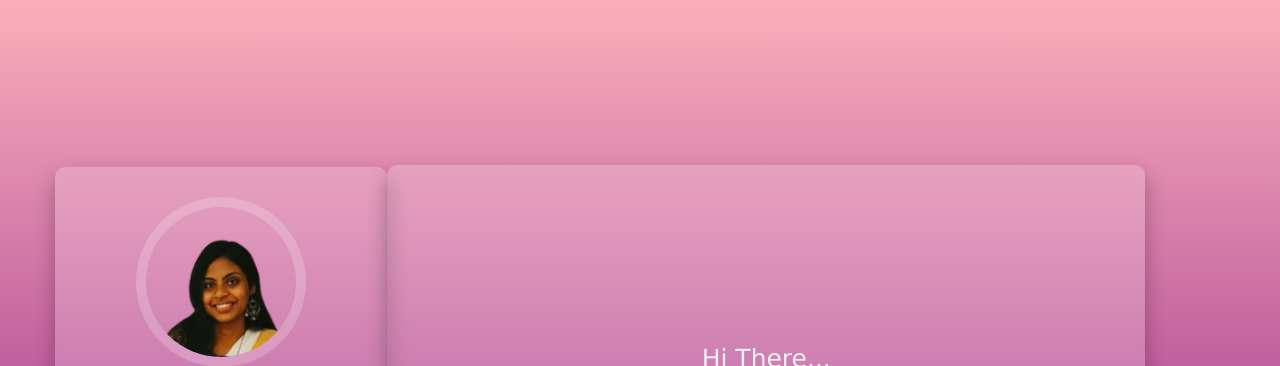
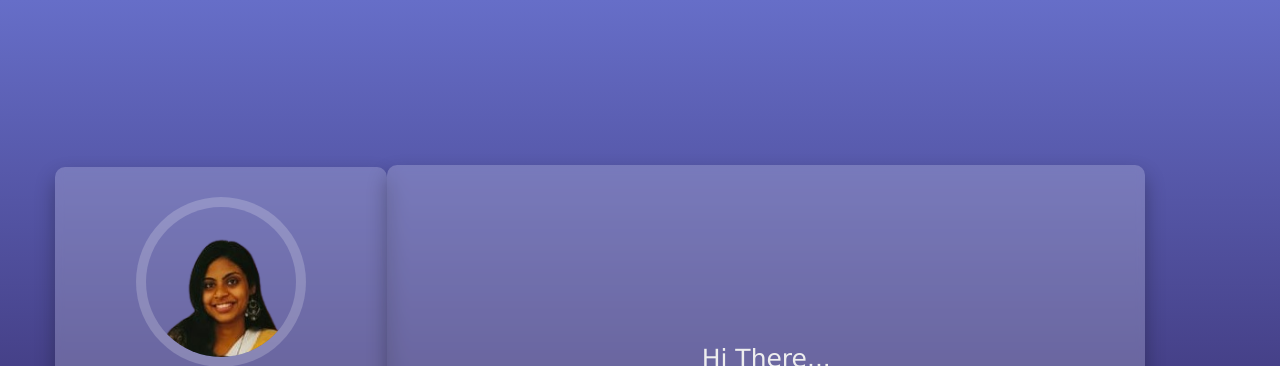
Before and after one commit to SteffySenson/SheHack, a plain HTML site: page index.html in a window 1280 px wide. Shown: the top 366 px of the page. Drawn offline with nearby package versions, Linux system fonts and the light colour scheme.

Commit message:
Update style.css

```diff
--- a/style.css
+++ b/style.css
@@ -20,7 +20,7 @@ body{
     display: flex;
     align-items: flex-end;
     justify-content: space-between;
-    background:linear-gradient(#FAAFBA, purple);
+    background:linear-gradient(rgb(102, 110, 200), rgb(31, 11, 61));
     padding:5.5rem;
 }
 
```
